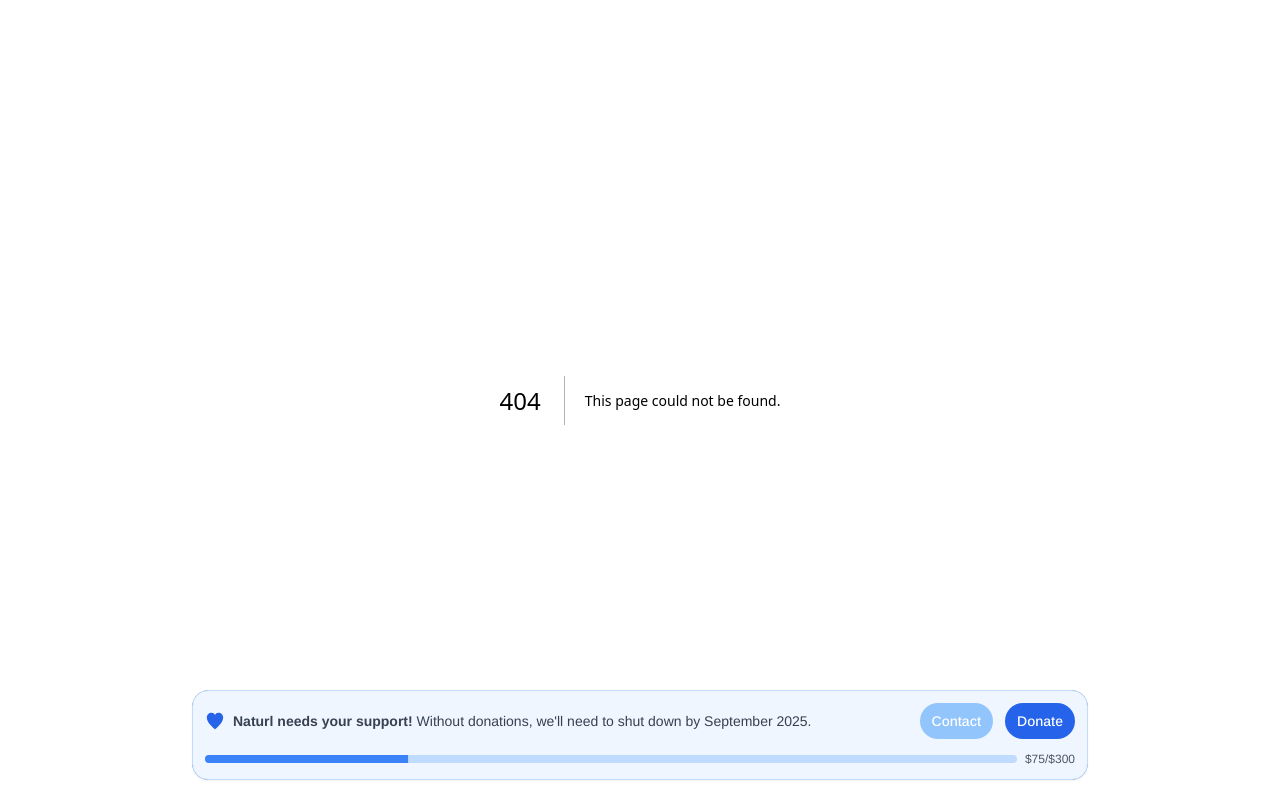
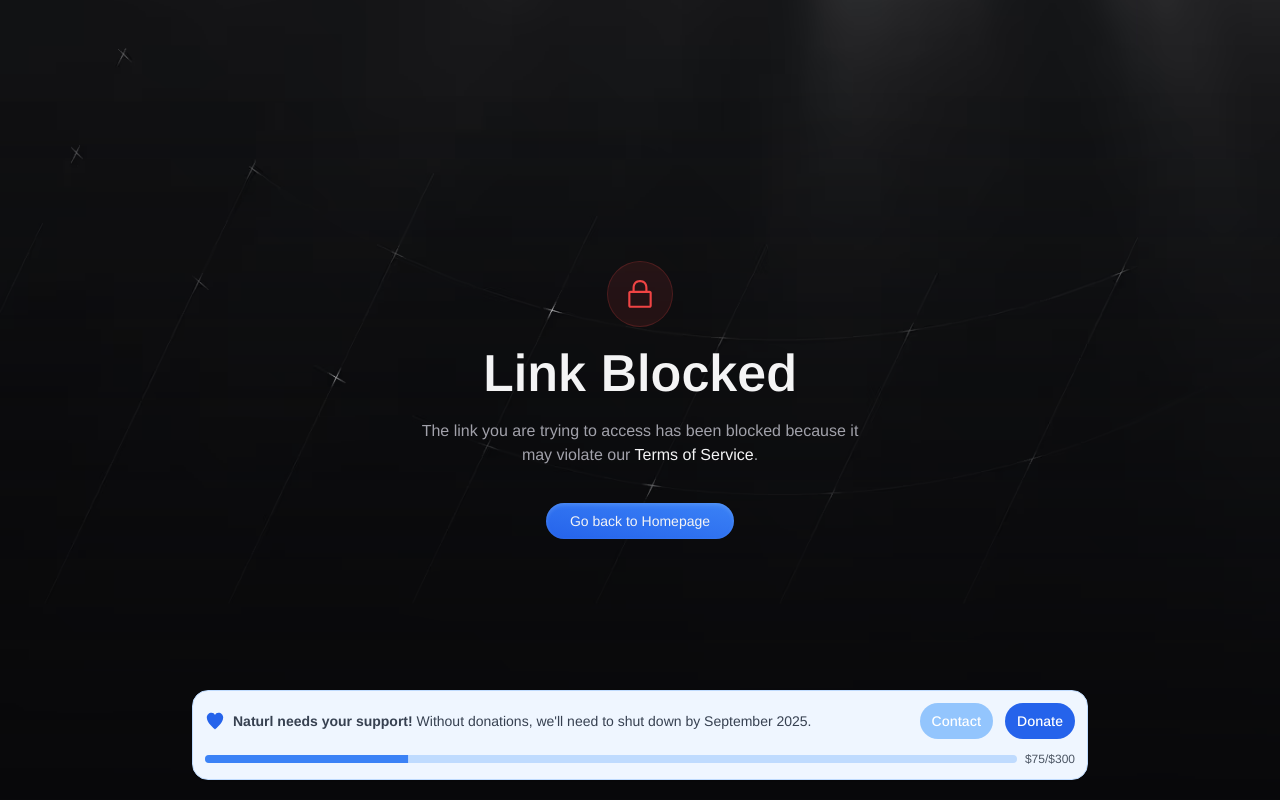
Before and after one commit to tobiasrasmsn/naturl, a Next.js app: page /blocked in a window 1280 px wide. Before the commit this address had no page. Built offline with nearby package versions, Linux system fonts and the light colour scheme.

Commit message:
update for hosting ui: include number of urls shortened

```diff
--- /dev/null
+++ b/app/blocked/page.tsx
@@ -0,0 +1,54 @@
+'use client';
+
+import Image from 'next/image';
+import { LockClosedIcon } from '@radix-ui/react-icons';
+import Link from 'next/link';
+
+export default function BlockedPage() {
+    return (
+        <main className='bg-zinc-950'>
+            <section className='w-full h-[100dvh] min-h-[500px] flex flex-col justify-center items-center gap-5 '>
+                <div className='absolute top-0 min-w-0 left-0 w-full h-full z-10 pointer-events-none'>
+                    <Image
+                        src='/imgs/bg_2.avif'
+                        alt='Background'
+                        fill
+                        className='object-cover min-w-0'
+                        style={{
+                            maskImage:
+                                'linear-gradient(to bottom, black 10%, transparent 100%)',
+                            WebkitMaskImage:
+                                'linear-gradient(to bottom, black 10%, transparent 100%)',
+                        }}
+                        priority
+                    />
+                </div>
+                <div className='flex flex-col justify-center items-center gap-5 absolute z-30 px-4 sm:px-0 text-center'>
+                    <div className='p-4 bg-red-500/10 rounded-full border border-red-500/20'>
+                        <LockClosedIcon className='h-8 w-8 text-red-500' />
+                    </div>
+                    <h1 className='text-[11.5vw] leading-[11.5vw] md:leading-[1] lg:leading-[1] md:text-5xl lg:text-[3.25rem] font-semibold text-zinc-100'>
+                        Link Blocked
+                    </h1>
+                    <p className='text-zinc-400 max-w-md'>
+                        The link you are trying to access has been blocked
+                        because it may violate our{' '}
+                        <Link
+                            href='/terms'
+                            className='text-zinc-100 hover:underline'
+                        >
+                            Terms of Service
+                        </Link>
+                        .
+                    </p>
+                    <Link
+                        href='/'
+                        className='mt-4 rounded-full bg-gradient-to-tr from-blue-600 to-blue-500 hover:contrast-150 transition-all duration-300 shadow-inner shadow-blue-300/30 px-6 py-2 text-zinc-100 text-sm'
+                    >
+                        Go back to Homepage
+                    </Link>
+                </div>
+            </section>
+        </main>
+    );
+}
--- a/app/page.tsx
+++ b/app/page.tsx
@@ -227,7 +227,6 @@ export default function Home() {
                     toast.success('Copied to clipboard');
                 } catch (err) {
                     console.error('Failed to copy to clipboard', err);
-                    toast.error('Could not copy to clipboard');
                 }
                 setTimeout(() => setShowConfetti(false), 5000);
             } else {
--- a/app/terms/page.tsx
+++ b/app/terms/page.tsx
@@ -36,9 +36,29 @@ export default function Terms() {
                     or a randomly generated one. No signup is required, and the
                     Service is available to all users at no cost.
                 </p>
+                <h2 className='text-xl font-semibold mt-6 mb-3'>
+                    3. Security and Abuse Prevention
+                </h2>
+                <p className='mb-4'>
+                    To protect our users and maintain the integrity of our
+                    Service, we take the following security measures:
+                </p>
+                <ul className='list-disc pl-6 mb-4 space-y-2'>
+                    <li>
+                        All submitted URLs are automatically checked against
+                        Google Safe Browsing APIs to identify and block
+                        potentially malicious links, including those associated
+                        with phishing, malware, or unwanted software.
+                    </li>
+                    <li>
+                        We implement IP-based rate limiting to prevent spam and
+                        abuse of our Service. This helps ensure fair usage and
+                        availability for all users.
+                    </li>
+                </ul>
 
                 <h2 className='text-xl font-semibold mt-6 mb-3'>
-                    3. User Responsibilities
+                    4. User Responsibilities
                 </h2>
                 <p className='mb-2'>When using the Service, you agree to:</p>
                 <ul className='list-disc pl-6 mb-4 space-y-2'>
@@ -59,7 +79,7 @@ export default function Terms() {
                 </ul>
 
                 <h2 className='text-xl font-semibold mt-6 mb-3'>
-                    4. Prohibited Uses
+                    5. Prohibited Uses
                 </h2>
                 <p className='mb-2'>You may not use the Service to:</p>
                 <ul className='list-disc pl-6 mb-4 space-y-2'>
@@ -82,7 +102,7 @@ export default function Terms() {
                 </ul>
 
                 <h2 className='text-xl font-semibold mt-6 mb-3'>
-                    5. Disclaimer of Liability
+                    6. Disclaimer of Liability
                 </h2>
                 <p className='mb-4'>
                     We do not monitor, verify, or endorse the content of URLs
@@ -102,7 +122,7 @@ export default function Terms() {
                 </ul>
 
                 <h2 className='text-xl font-semibold mt-6 mb-3'>
-                    6. Limitation of Liability
+                    7. Limitation of Liability
                 </h2>
                 <p className='mb-4'>
                     To the fullest extent permitted by law, Naturl and its
@@ -112,7 +132,7 @@ export default function Terms() {
                 </p>
 
                 <h2 className='text-xl font-semibold mt-6 mb-3'>
-                    7. Termination of Service
+                    8. Termination of Service
                 </h2>
                 <p className='mb-4'>
                     We reserve the right to modify, suspend, or terminate the
@@ -122,7 +142,7 @@ export default function Terms() {
                 </p>
 
                 <h2 className='text-xl font-semibold mt-6 mb-3'>
-                    8. Modifications to Terms
+                    9. Modifications to Terms
                 </h2>
                 <p className='mb-4'>
                     We reserve the right to update or modify these Terms of
@@ -133,7 +153,7 @@ export default function Terms() {
                 </p>
 
                 <h2 className='text-xl font-semibold mt-6 mb-3'>
-                    9. Governing Law
+                    10. Governing Law
                 </h2>
                 <p className='mb-4'>
                     These Terms of Service are governed by and construed in
```
